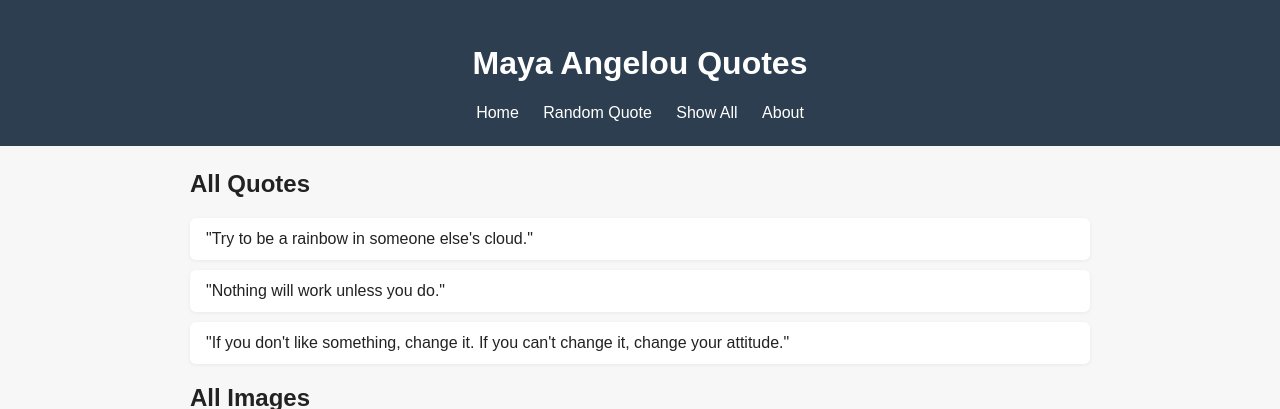
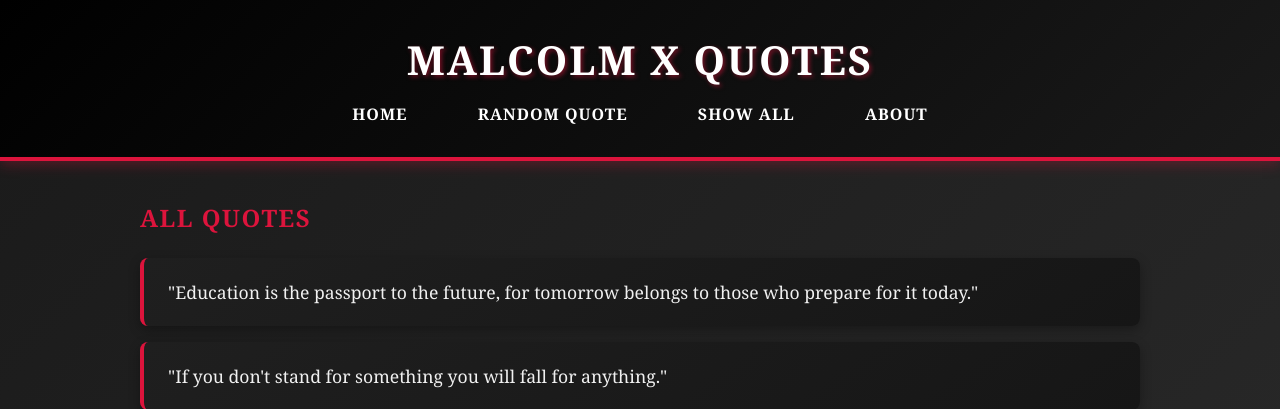
Before and after one commit to Izaher18/cs412, a Django app: page /show_all/ in a window 1280 px wide. Shown: the top 409 px of the page. Run offline with Django 5.2, Linux system fonts and the light colour scheme; parts of the project's set-up code (start-up, migrations or seed data) failed here and were passed over.

Commit message:
Added quotes_url.txt

```diff
--- a/cs412/settings.py
+++ b/cs412/settings.py
@@ -114,4 +114,7 @@ USE_I18N = True
 USE_TZ = True
 
 
-# Static files (CSS,
+# Static files (CSS, JavaScript, Images)
+# https://docs.djangoproject.com/en/6.0/howto/static-files/
+
+STATIC_URL = 'static/'
--- /dev/null
+++ b/github_url.txt
@@ -0,0 +1 @@
+https://github.com/Izaher18/cs412
--- a/hw/urls.py
+++ b/hw/urls.py
@@ -4,3 +4,5 @@ from . import views
 
 urlpatterns = [
     path(r'', views.home, name='home'),
+
+]
--- a/quotes/static/quotes/styles.css
+++ b/quotes/static/quotes/styles.css
@@ -1,52 +1,104 @@
+/* Base styling for the entire page - dark background with serif font for a powerful, classic look */
 body {
-  font-family: Arial, Helvetica, sans-serif;
+  font-family: 'Georgia', 'Times New Roman', serif;
   margin: 0;
-  background: #f7f7f7;
-  color: #222;
+  background: linear-gradient(135deg, #1a1a1a 0%, #2d2d2d 100%);
+  color: #f0f0f0;
+  min-height: 100vh;
 }
 
+/* Header with black gradient and crimson red accent - representing Malcolm X's powerful presence */
 .site-header {
-  background: #2c3e50;
+  background: linear-gradient(135deg, #000000 0%, #1a1a1a 100%);
   color: #fff;
-  padding: 24px 16px;
+  padding: 32px 16px;
   text-align: center;
+  border-bottom: 4px solid #dc143c;
+  box-shadow: 0 4px 12px rgba(220, 20, 60, 0.3);
+}
+
+/* Bold title with uppercase styling and red shadow effect */
+.site-header h1 {
+  margin: 0 0 16px 0;
+  font-size: 2.5rem;
+  letter-spacing: 2px;
+  text-transform: uppercase;
+  text-shadow: 2px 2px 4px rgba(220, 20, 60, 0.5);
 }
 
 .site-nav {
-  margin-top: 12px;
+  margin-top: 16px;
 }
 
+/* Navigation links with bold uppercase styling */
 .site-nav a {
   color: #fff;
-  margin: 0 10px;
+  margin: 0 15px;
   text-decoration: none;
+  font-weight: bold;
+  text-transform: uppercase;
+  letter-spacing: 1px;
+  padding: 8px 16px;
+  border: 2px solid transparent;
+  transition: all 0.3s ease;
+}
+
+/* Hover effect turns links red with border highlight */
+.site-nav a:hover {
+  color: #dc143c;
+  border-color: #dc143c;
+  background: rgba(220, 20, 60, 0.1);
 }
 
 .content {
-  max-width: 900px;
-  margin: 24px auto;
+  max-width: 1000px;
+  margin: 40px auto;
   padding: 0 16px;
 }
 
+/* Card container for individual quotes - dark background with red border */
 .quote-card {
-  background: #fff;
-  border-radius: 8px;
-  padding: 24px;
+  background: linear-gradient(145deg, #222 0%, #1a1a1a 100%);
+  border-radius: 12px;
+  padding: 40px;
   text-align: center;
-  box-shadow: 0 2px 8px rgba(0, 0, 0, 0.08);
+  box-shadow: 0 8px 24px rgba(0, 0, 0, 0.4);
+  border: 2px solid #dc143c;
+  position: relative;
+  overflow: hidden;
 }
 
-.quote-image {
-  max-width: 300px;
+/* Decorative top stripe using Pan-African colors (red, white, green) */
+.quote-card::before {
+  content: '';
+  position: absolute;
+  top: 0;
+  left: 0;
   width: 100%;
-  border-radius: 6px;
-  display: block;
-  margin: 0 auto 16px;
+  height: 4px;
+  background: linear-gradient(90deg, #dc143c 0%, #fff 50%, #006400 100%);
 }
 
+/* Images with red border and shadow for emphasis */
+.quote-image {
+  max-width: 350px;
+  width: 100%;
+  border-radius: 8px;
+  display: block;
+  margin: 0 auto 24px;
+  border: 3px solid #dc143c;
+  box-shadow: 0 4px 16px rgba(220, 20, 60, 0.3);
+}
+
+/* Quote text styling - large, italic, with good line spacing for readability */
 .quote-text {
-  font-size: 1.25rem;
+  font-size: 1.5rem;
   font-style: italic;
+  line-height: 1.8;
+  color: #f0f0f0;
+  font-weight: 500;
+  position: relative;
+  padding: 20px;
 }
 
 .quote-list {
@@ -54,23 +106,75 @@ body {
   padding: 0;
 }
 
+/* Individual quote items in the list with left red accent bar */
 .quote-list li {
-  background: #fff;
-  margin: 10px 0;
-  padding: 12px 16px;
-  border-radius: 6px;
-  box-shadow: 0 1px 4px rgba(0, 0, 0, 0.06);
+  background: linear-gradient(145deg, #1f1f1f 0%, #161616 100%);
+  margin: 16px 0;
+  padding: 20px 24px;
+  border-radius: 8px;
+  box-shadow: 0 4px 12px rgba(0, 0, 0, 0.3);
+  border-left: 4px solid #dc143c;
+  font-size: 1.1rem;
+  line-height: 1.6;
+  transition: transform 0.2s ease;
 }
 
+/* Hover effect slides list items to the right and adds red glow */
+.quote-list li:hover {
+  transform: translateX(8px);
+  box-shadow: 0 4px 16px rgba(220, 20, 60, 0.4);
+}
+
+/* Responsive grid layout for displaying multiple images */
 .image-grid {
   display: grid;
-  grid-template-columns: repeat(auto-fit, minmax(200px, 1fr));
-  gap: 16px;
+  grid-template-columns: repeat(auto-fit, minmax(250px, 1fr));
+  gap: 24px;
+  margin-top: 32px;
 }
 
+.image-grid img {
+  transition: transform 0.3s ease;
+}
+
+/* Slight zoom effect on image hover */
+.image-grid img:hover {
+  transform: scale(1.05);
+}
+
+/* About page container with dark background and red border */
 .about {
-  background: #fff;
-  padding: 20px;
-  border-radius: 8px;
-  box-shadow: 0 2px 8px rgba(0, 0, 0, 0.08);
+  background: linear-gradient(145deg, #222 0%, #1a1a1a 100%);
+  padding: 32px;
+  border-radius: 12px;
+  box-shadow: 0 8px 24px rgba(0, 0, 0, 0.4);
+  border: 2px solid #dc143c;
+  line-height: 1.8;
 }
+
+/* Section headings in about page - red with underline */
+.about h2 {
+  color: #dc143c;
+  border-bottom: 2px solid #dc143c;
+  padding-bottom: 12px;
+  margin-top: 24px;
+  text-transform: uppercase;
+  letter-spacing: 1px;
+}
+
+.about h2:first-child {
+  margin-top: 0;
+}
+
+.about p {
+  font-size: 1.1rem;
+  color: #e0e0e0;
+}
+
+/* General heading styling throughout the site */
+h2 {
+  color: #dc143c;
+  text-transform: uppercase;
+  letter-spacing: 1.5px;
+  margin-bottom: 24px;
+}
--- a/quotes/templates/quotes/base.html
+++ b/quotes/templates/quotes/base.html
@@ -3,12 +3,12 @@
 <html lang="en">
   <head>
     <meta charset="UTF-8" />
-    <title>Maya Angelou Quotes</title>
+    <title>Malcolm X Quotes</title>
     <link rel="stylesheet" href="{% static 'quotes/styles.css' %}" />
   </head>
   <body>
     <header class="site-header">
-      <h1>Maya Angelou Quotes</h1>
+      <h1>Malcolm X Quotes</h1>
       <nav class="site-nav">
         <a href="/">Home</a>
         <a href="/quote">Random Quote</a>
--- a/quotes/templates/quotes/quote.html
+++ b/quotes/templates/quotes/quote.html
@@ -2,7 +2,7 @@
 
 {% block content %}
   <section class="quote-card">
-    <img class="quote-image" src="{{ image_url }}" alt="Maya Angelou" />
+    <img class="quote-image" src="{{ image_url }}" alt="Malcolm X" />
     <blockquote class="quote-text">
       "{{ quote }}"
     </blockquote>
--- a/quotes/templates/quotes/show_all.html
+++ b/quotes/templates/quotes/show_all.html
@@ -14,7 +14,7 @@
     <h2>All Images</h2>
     <div class="image-grid">
       {% for image_url in images %}
-        <img class="quote-image" src="{{ image_url }}" alt="Maya Angelou" />
+        <img class="quote-image" src="{{ image_url }}" alt="Malcolm X" />
       {% endfor %}
     </div>
   </section>
--- a/quotes/views.py
+++ b/quotes/views.py
@@ -2,19 +2,24 @@ import random
 
 from django.shortcuts import render
 
+# Collection of powerful Malcolm X quotes about education, freedom, and justice
 QUOTES = [
-    "Try to be a rainbow in someone else's cloud.",
-    "Nothing will work unless you do.",
-    "If you don't like something, change it. If you can't change it, change your attitude.",
+    "Education is the passport to the future, for tomorrow belongs to those who prepare for it today.",
+    "If you don't stand for something you will fall for anything.",
+    "The future belongs to those who prepare for it today.",
+    "You can't separate peace from freedom because no one can be at peace unless he has his freedom.",
+    "I believe in human beings, and that all human beings should be respected as such, regardless of their color.",
 ]
 
+# Historical images of Malcolm X from local static files
 IMAGES = [
-    "https://upload.wikimedia.org/wikipedia/commons/b/b4/Maya_Angelou_1989.jpg",
-    "https://upload.wikimedia.org/wikipedia/commons/6/64/Maya_Angelou_at_Saving_Our_Sons_2007_%28cropped%29.jpg",
-    "https://upload.wikimedia.org/wikipedia/commons/7/7d/Maya_Angelou_cropped_2007_%28brightened%29.jpg",
+    "/static/quotes/images/malcom1.jpg",
+    "/static/quotes/images/malcom2.jpg",
+    "/static/quotes/images/malcom3.jpg",
 ]
 
 
+# View function to display a random Malcolm X quote with a random image
 def quote(request):
     context = {
         "quote": random.choice(QUOTES),
@@ -23,6 +28,7 @@ def quote(request):
     return render(request, "quotes/quote.html", context)
 
 
+# View function to display all quotes and all images on one page
 def show_all(request):
     context = {
         "quotes": QUOTES,
@@ -31,5 +37,6 @@ def show_all(request):
     return render(request, "quotes/show_all.html", context)
 
 
+# View function to display the about page with information about Malcolm X
 def about(request):
     return render(request, "quotes/about.html")
--- /dev/null
+++ b/quotes_url.txt
@@ -0,0 +1 @@
+https://cs-webapps.bu.edu/izaher18/cs412/quotes/
```
Also changed, not shown: quotes/templates/quotes/about.html (+8 -6 lines), quotes/static/quotes/images/malcom1.jpg (added), quotes/static/quotes/images/malcom2.jpg (added), quotes/static/quotes/images/malcom3.jpg (added).
